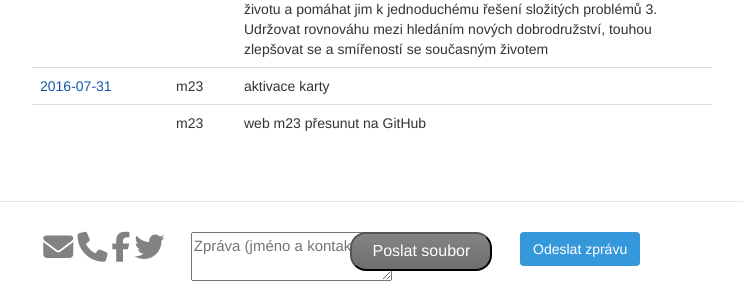
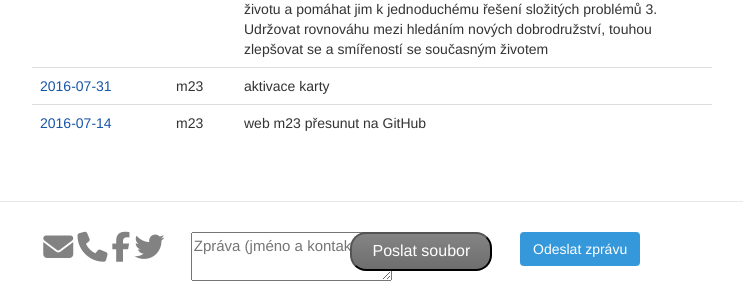
Before and after one commit to milanhybner/m23.cz, a Jekyll site: the page built from osobni.md, in a window 1280 px wide and 900 px high, scrolled down 1960 px. Shown: the part 569-877 px from the top of the window, without its empty margins (268-1011 px from the left). Built offline with Jekyll 4.4.1, drawn with Linux system fonts in a browser that asks for light colours; nearby versions of some CDN libraries.

Commit message:
přidána poznámka

```diff
--- a/_data/poznamky.yaml
+++ b/_data/poznamky.yaml
@@ -14,4 +14,4 @@
 - c: m23
   t: web m23 přesunut na GitHub
   u:
-  i:
+  i: 2016-07-14
```
